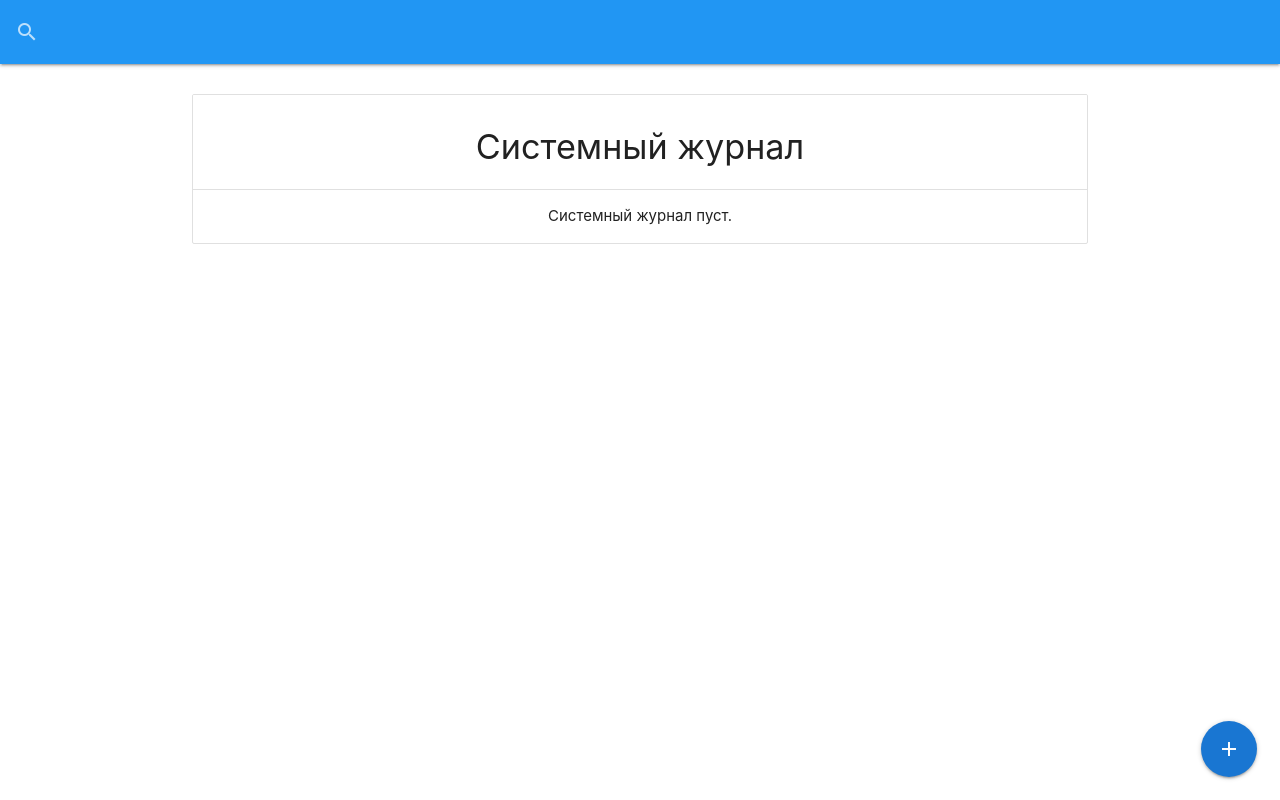
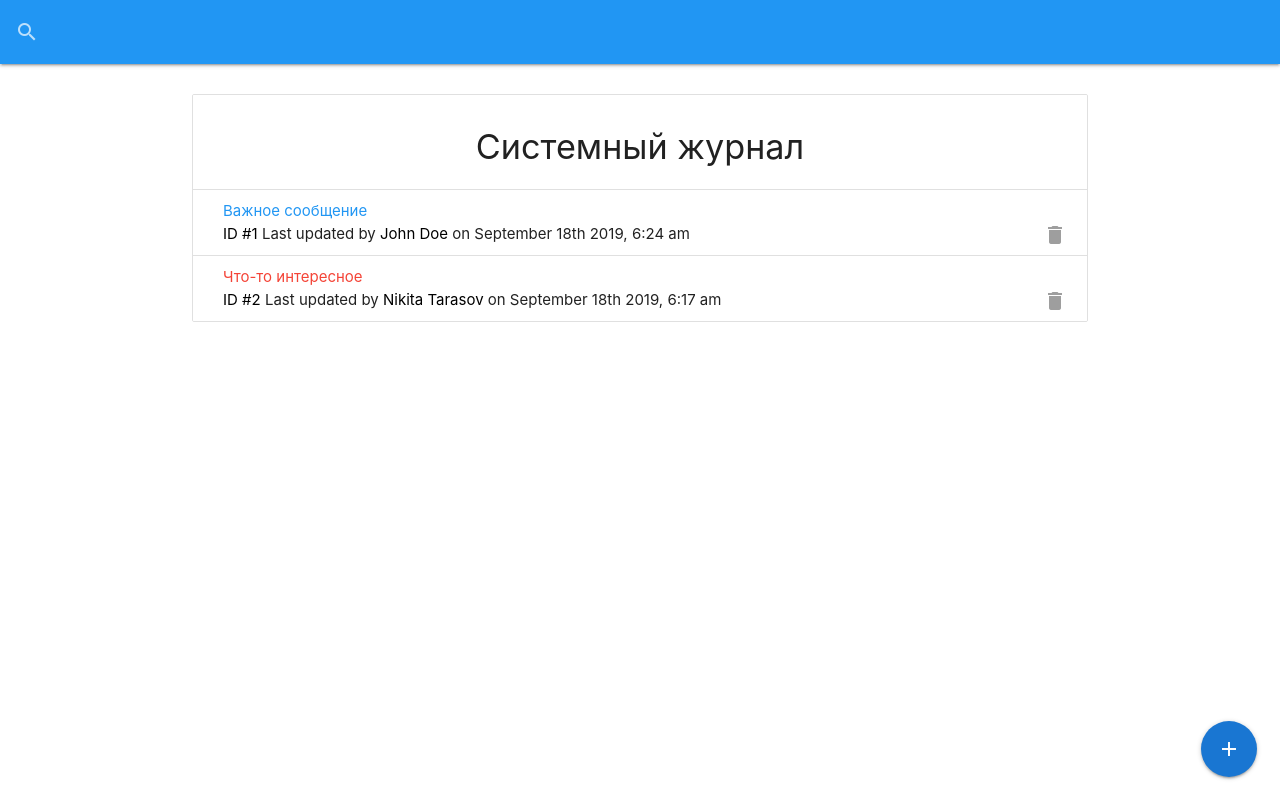
Before and after one commit to n1kko777/it-logger, a React (Create React App) app: page / in a window 1280 px wide. Built offline with nearby package versions, Linux system fonts and the light colour scheme; data requests are answered from the project's data file.

Commit message:
Update Log

```diff
--- a/db.json
+++ b/db.json
@@ -1,5 +1,20 @@
 {
-  "logs": [],
+  "logs": [
+    {
+      "id": 1,
+      "message": "Важное сообщение",
+      "tech": "John Doe",
+      "attention": false,
+      "date": "2019-09-18T06:24:37.688Z"
+    },
+    {
+      "id": 2,
+      "message": "Что-то интересное",
+      "tech": "Nikita Tarasov",
+      "attention": true,
+      "date": "2019-09-18T06:17:43.326Z"
+    }
+  ],
   "techs": [
     {
       "id": 1,
--- a/src/actions/logActions.js
+++ b/src/actions/logActions.js
@@ -3,7 +3,10 @@ import {
   SET_LOADING,
   LOGS_ERROR,
   ADD_LOG,
-  DELETE_LOG
+  DELETE_LOG,
+  SET_CURRENT,
+  CLEAR_CURRENT,
+  UPDATE_LOG
 } from "./types";
 
 // Get logs from server
@@ -21,7 +24,7 @@ export const getLogs = () => async dispatch => {
   } catch (error) {
     dispatch({
       type: LOGS_ERROR,
-      payload: error.response.data
+      payload: error.response.statusText
     });
   }
 };
@@ -47,7 +50,7 @@ export const addLog = log => async dispatch => {
   } catch (error) {
     dispatch({
       type: LOGS_ERROR,
-      payload: error.response.data
+      payload: error.response.statusText
     });
   }
 };
@@ -68,9 +71,51 @@ export const deleteLog = id => async dispatch => {
   } catch (error) {
     dispatch({
       type: LOGS_ERROR,
-      payload: error.response.data
+      payload: error.response.statusText
     });
   }
+};
+
+// Update log on server
+export const updateLog = log => async dispatch => {
+  try {
+    setLoading();
+
+    const res = await fetch(`/logs/${log.id}`, {
+      method: "PUT",
+      body: JSON.stringify(log),
+      headers: {
+        "Content-Type": "application/json"
+      }
+    });
+
+    const data = await res.json();
+
+    dispatch({
+      type: UPDATE_LOG,
+      payload: data
+    });
+  } catch (err) {
+    dispatch({
+      type: LOGS_ERROR,
+      payload: err.response.statusText
+    });
+  }
+};
+
+// Set current log
+export const setCurrent = log => {
+  return {
+    type: SET_CURRENT,
+    payload: log
+  };
+};
+
+// Clear current log
+export const clearCurrent = () => {
+  return {
+    type: CLEAR_CURRENT
+  };
 };
 
 // Set loading to true
--- a/src/components/logs/EditLogModal.js
+++ b/src/components/logs/EditLogModal.js
@@ -1,16 +1,42 @@
-import React, { useState } from "react";
+import React, { useState, useEffect, useRef } from "react";
+import { connect } from "react-redux";
+import PropTypes from "prop-types";
+
 import M from "materialize-css/dist/js/materialize.min.js";
 
-const EditLogModal = () => {
+import { updateLog } from "../../actions/logActions";
+
+const EditLogModal = ({ current, updateLog }) => {
+  const ref = useRef();
+
   const [message, setMessage] = useState("");
   const [attention, setAttention] = useState(false);
   const [tech, setTech] = useState("");
+
+  useEffect(() => {
+    if (current) {
+      setMessage(current.message);
+      setAttention(current.attention);
+      setTech(current.tech);
+      ref.current.select();
+    }
+  }, [current]);
 
   const onSubmit = () => {
     if (message === "" || tech === "") {
       M.toast({ html: "Пожалуйста заполните все поля!" });
     } else {
-      console.log(message, tech, attention);
+      const updateLogItem = {
+        id: current.id,
+        message,
+        tech,
+        attention,
+        date: new Date()
+      };
+
+      updateLog(updateLogItem);
+
+      M.toast({ html: `Пользователь ${tech} только что обновил запись!` });
 
       // Clear fields
       setMessage("");
@@ -26,6 +52,7 @@ const EditLogModal = () => {
           <div className='input-field'>
             <input
               type='text'
+              ref={ref}
               name='message'
               value={message}
               onChange={e => setMessage(e.target.value)}
@@ -90,4 +117,16 @@ const modalStyle = {
   height: "75%"
 };
 
-export default EditLogModal;
+EditLogModal.propTypes = {
+  current: PropTypes.object,
+  updateLog: PropTypes.func.isRequired
+};
+
+const mapStateToProps = state => ({
+  current: state.log.current
+});
+
+export default connect(
+  mapStateToProps,
+  { updateLog }
+)(EditLogModal);
--- a/src/components/logs/LogItem.js
+++ b/src/components/logs/LogItem.js
@@ -3,11 +3,11 @@ import Moment from "react-moment";
 import PropTypes from "prop-types";
 
 import { connect } from "react-redux";
-import { deleteLog } from "../../actions/logActions";
+import { deleteLog, setCurrent } from "../../actions/logActions";
 
 import M from "materialize-css/dist/js/materialize.min.js";
 
-const LogItem = ({ log, deleteLog }) => {
+const LogItem = ({ log, deleteLog, setCurrent }) => {
   const onDelete = () => {
     deleteLog(log.id);
 
@@ -22,6 +22,7 @@ const LogItem = ({ log, deleteLog }) => {
           className={`modal-trigger ${
             log.attention ? "red-text" : "blue-text"
           }`}
+          onClick={() => setCurrent(log)}
         >
           {log.message}
         </a>
@@ -42,10 +43,11 @@ const LogItem = ({ log, deleteLog }) => {
 
 LogItem.propTypes = {
   log: PropTypes.object.isRequired,
-  deleteLog: PropTypes.func.isRequired
+  deleteLog: PropTypes.func.isRequired,
+  setCurrent: PropTypes.func.isRequired
 };
 
 export default connect(
   null,
-  { deleteLog }
+  { deleteLog, setCurrent }
 )(LogItem);
--- a/src/reducers/logReducer.js
+++ b/src/reducers/logReducer.js
@@ -3,7 +3,10 @@ import {
   SET_LOADING,
   LOGS_ERROR,
   ADD_LOG,
-  DELETE_LOG
+  DELETE_LOG,
+  SET_CURRENT,
+  CLEAR_CURRENT,
+  UPDATE_LOG
 } from "../actions/types";
 
 const initialState = {
@@ -14,23 +17,40 @@ const initialState = {
 };
 
 export default (state = initialState, action) => {
-  switch (action.type) {
+  const { type, payload } = action;
+
+  switch (type) {
     case GET_LOGS:
       return {
         ...state,
-        logs: action.payload,
+        logs: payload,
         loading: false
       };
     case ADD_LOG:
       return {
         ...state,
-        logs: [...state.logs, action.payload],
+        logs: [...state.logs, payload],
         loading: false
+      };
+    case SET_CURRENT:
+      return {
+        ...state,
+        current: payload
+      };
+    case CLEAR_CURRENT:
+      return {
+        ...state,
+        current: null
+      };
+    case UPDATE_LOG:
+      return {
+        ...state,
+        logs: state.logs.map(log => (log.id === payload.id ? payload : log))
       };
     case DELETE_LOG:
       return {
         ...state,
-        logs: state.logs.filter(log => log.id !== action.payload),
+        logs: state.logs.filter(log => log.id !== payload),
         loading: false
       };
     case SET_LOADING:
@@ -39,10 +59,10 @@ export default (state = initialState, action) => {
         loading: true
       };
     case LOGS_ERROR:
-      console.error("action.payload :", action.payload);
+      console.error("payload :", payload);
       return {
         ...state,
-        error: action.payload
+        error: payload
       };
     default:
       return state;
```
